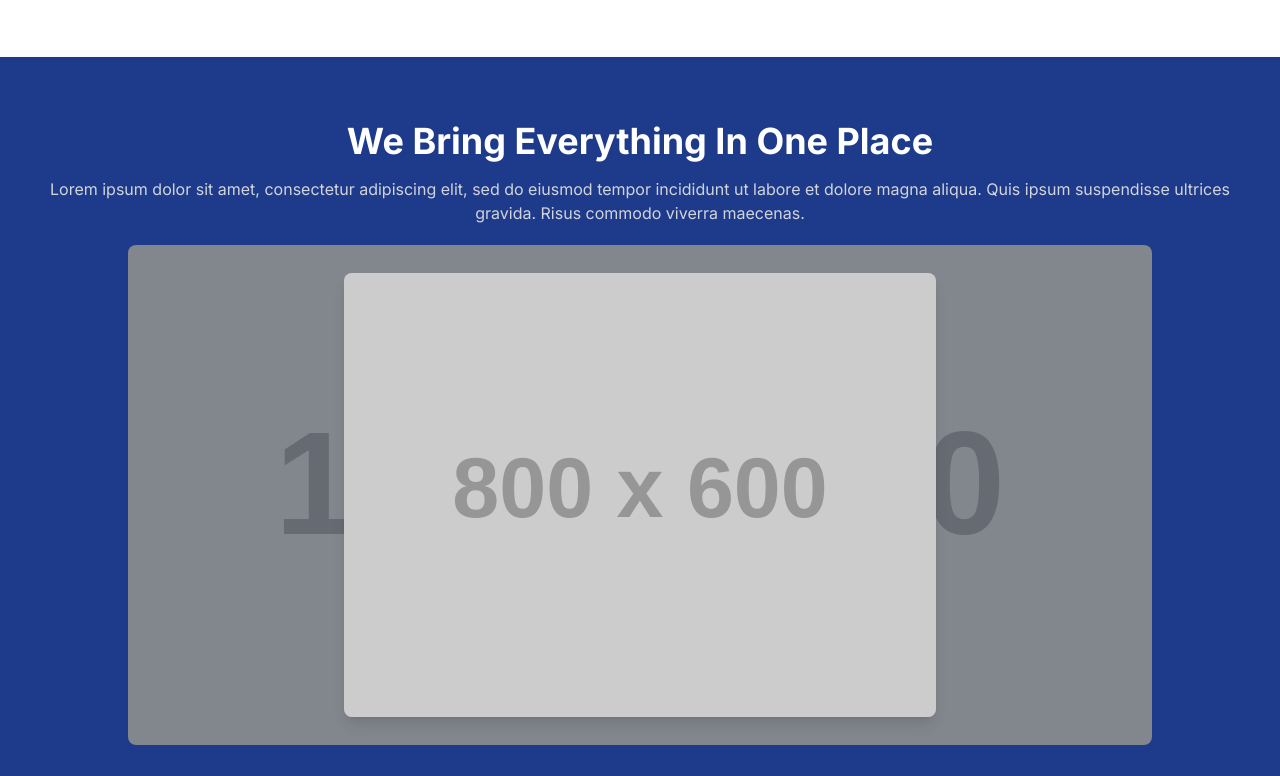
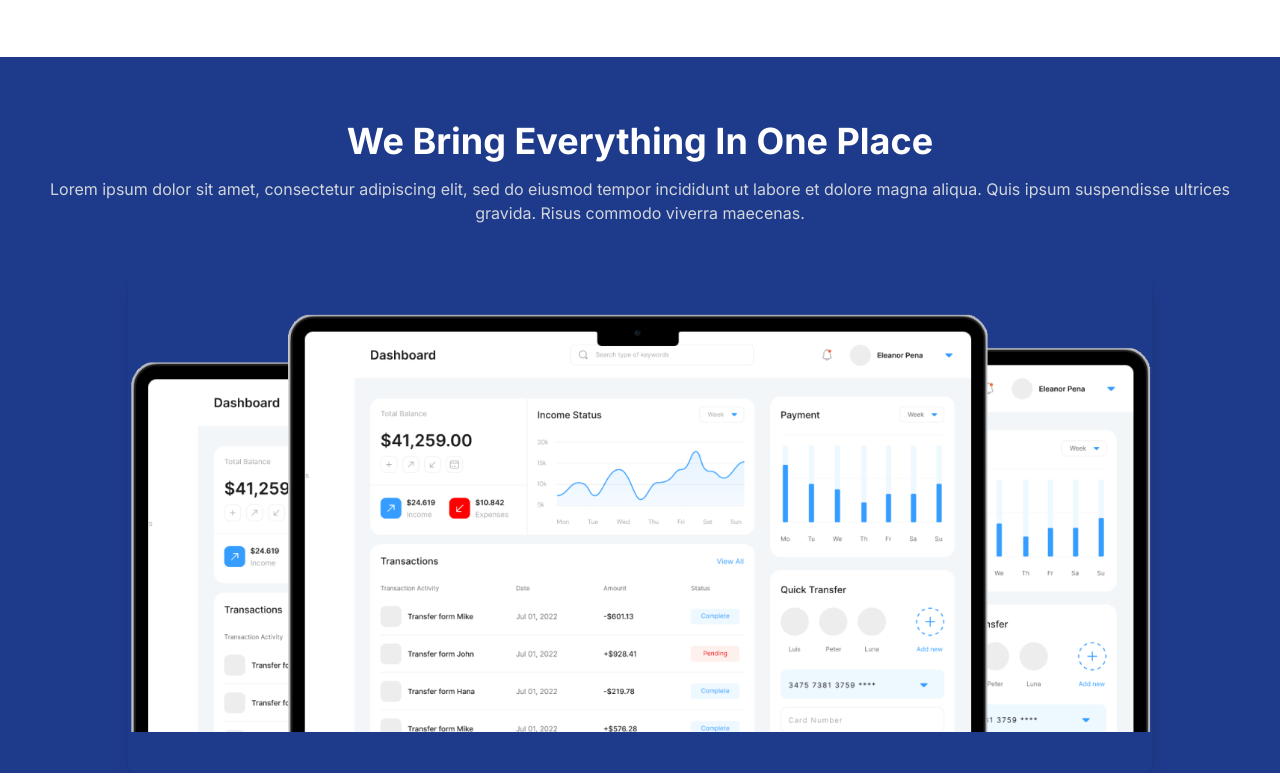
Before and after one commit to iamanshu11/veloxpays, a website: page index.html in a window 1280 px wide. Shown: the part 2813-3589 px from the top of the page. Drawn offline with Linux system fonts and the light colour scheme; placeholder pictures from the web are drawn by us.

Commit message:
content and image updated

```diff
--- a/index.html
+++ b/index.html
@@ -53,9 +53,13 @@
         <a href="#" class="text-gray-600 text-lg hover:text-blue-800">About Us</a>
         <a href="#" class="text-gray-600 hover:text-blue-700">Send Money</a>
         <a href="#" class="text-gray-600 text-lg hover:text-blue-800">Contact</a>
-        <button
-          class="px-6 py-2 border border-blue-800 text-blue-700 rounded-full hover:bg-blue-100 transition">Login</button>
-        <button class="px-6 py-2 bg-blue-700 text-white rounded-full hover:bg-blue-800 transition">SignUp</button>
+        <a href="login.html">
+          <button
+          class="px-4 py-2 border border-blue-700 text-blue-700 rounded-full hover:bg-blue-100 transition">Login</button>
+        </a>
+        <a href="sign-up.html">
+          <button class="px-4 py-2 bg-blue-900 text-white  rounded-full hover:bg-blue-700 transition">SignUp</button>
+        </a>
       </div>
     </div>
   </header>
@@ -429,7 +433,7 @@
       </div>
     </section>
 
-    <section class="bg-blue-900 py-16 ">
+    <section class="bg-blue-900 pt-16 pb-0">
       <div class="container mx-auto text-center px-6 md:px-12">
         <!-- Heading -->
         <h2 class="text-2xl md:text-4xl font-bold text-white mb-4">
@@ -441,20 +445,17 @@
         </p>
 
         <!-- Image Section -->
-        <div class="relative flex justify-center items-center">
-          <!-- Background Image -->
-          <div class="absolute w-full max-w-screen-lg h-[400px] md:h-[500px] rounded-lg bg-gray-700">
-            <img src="https://via.placeholder.com/1200x800" alt="Background Image"
-              class="w-full h-full object-cover rounded-lg opacity-50" />
-          </div>
+        <div class="flex justify-center items-center">
           <!-- Foreground Image -->
-          <div class="relative w-[80%] md:w-[60%] lg:w-[50%] bg-gray-400 rounded-lg shadow-lg">
-            <img src="https://via.placeholder.com/800x600" alt="Foreground Image"
-              class="w-full h-full object-cover rounded-lg" />
+          <div class="w-full max-w-screen-lg h-full md:h-[500px] rounded-lg shadow-lg">
+            <img src="images/bring.png" alt="Foreground Image"
+              class="w-full h-full object-contain rounded-lg" />
           </div>
         </div>
       </div>
     </section>
+
+
 
     <section class=" bg-white flex items-center px-6">
       <div class="container mx-auto text-center px-6 md:px-12">
```
Also changed, not shown: images/bring.png (added), output.css.
